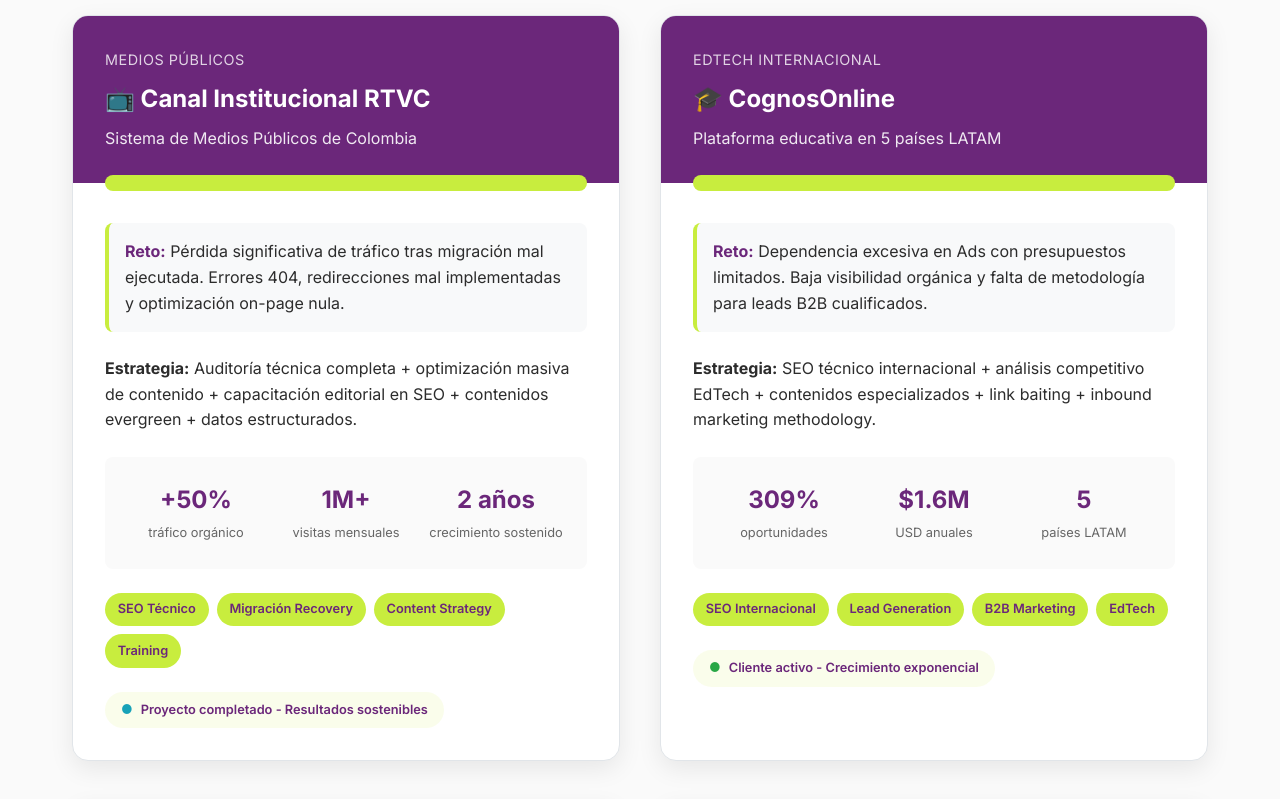
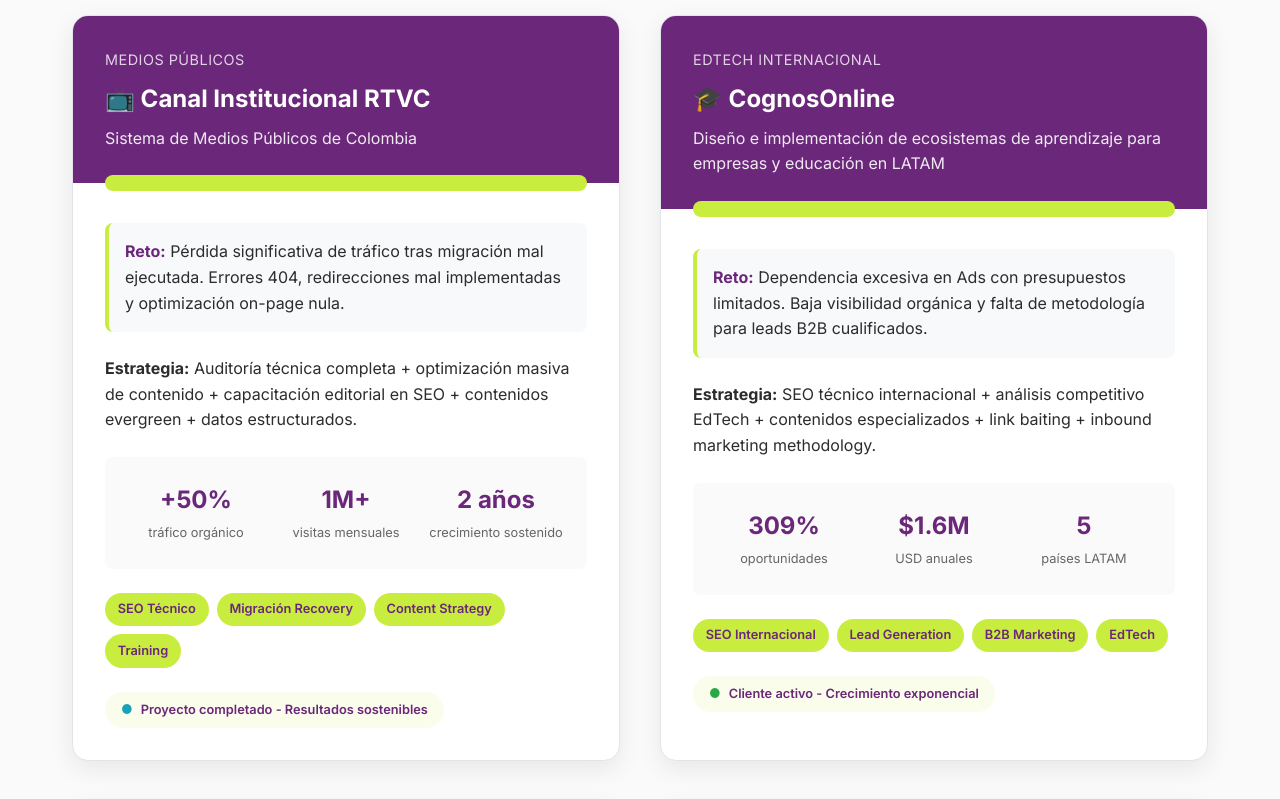
Before and after one commit to albornox/portafolio, a plain HTML site: page index.html in a window 1280 px wide. Shown: the part 3040-3839 px from the top of the page. Drawn offline with Linux system fonts and the light colour scheme.

```diff
--- a/index.html
+++ b/index.html
@@ -793,7 +793,7 @@
                     <div class="case-header">
                         <div class="case-industry">EdTech Internacional</div>
                         <h3 class="case-title">🎓 CognosOnline</h3>
-                        <p class="case-subtitle">Plataforma educativa en 5 países LATAM</p>
+                        <p class="case-subtitle">Diseño e implementación de ecosistemas de aprendizaje para empresas y educación en LATAM</p>
                     </div>
                     <div class="case-content">
                         <div class="case-challenge">
```
